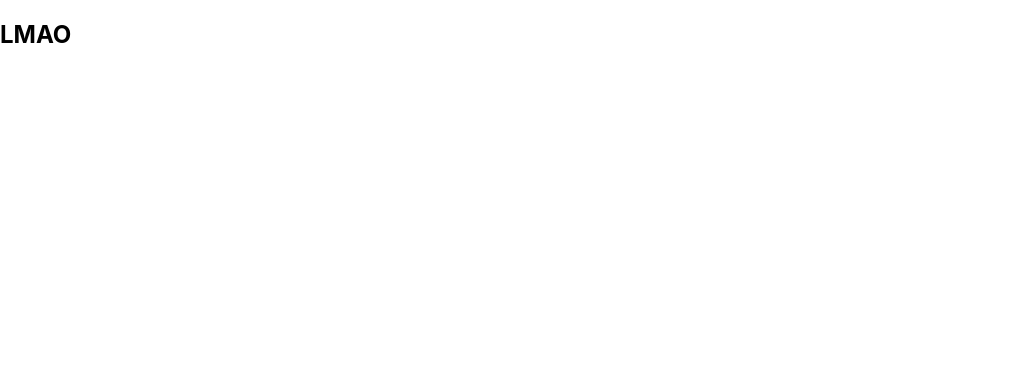
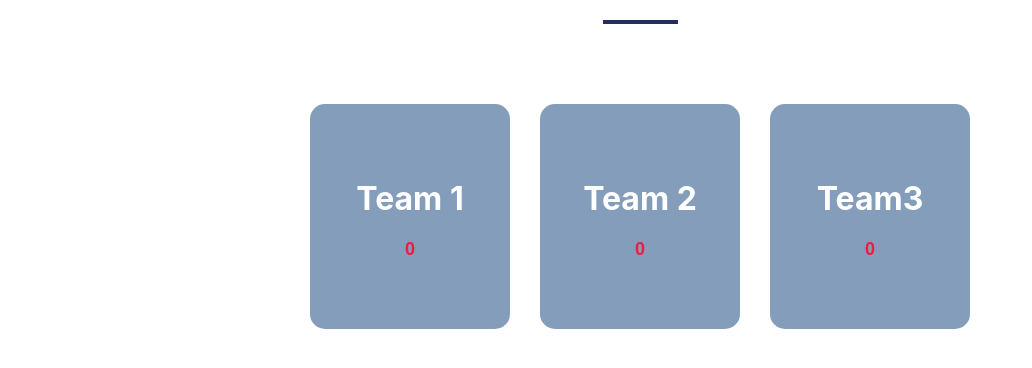
Before and after one commit to erik-vm/team-score-tracker, a React (Create React App) app: page / in a window 1280 px wide. Shown: the top 368 px of the page, without its empty margins (0-1032 px from the left). Built offline with nearby package versions, Linux system fonts and the light colour scheme.

Commit message:
Model1 + App

```diff
--- /dev/null
+++ b/src/App.css
@@ -0,0 +1,26 @@
+
+.divider {
+    width: 75px;
+    height: 4px;
+    background-color: #272c60;
+    position: relative;
+    margin: 20px auto 60px;
+}
+
+.members {
+    display: flex;
+    justify-content: center;
+    flex-wrap: wrap;
+}
+
+.member {
+    margin: 20px 15px;
+    border-radius: 10px;
+    padding: 0;
+    height: 400px;
+    overflow: hidden;
+}
+
+    .member:hover {
+        transform: scale(1.01);
+    }
--- a/src/App.js
+++ b/src/App.js
@@ -1,11 +1,12 @@
-
+import './App.css';
+import Model1 from './components/Model1';
 
 function App() {
-  return (
-    <div className="App">
-      <h2>LMAO</h2>
-    </div>
-  );
+    return (
+        <div className="App">
+            <Model1 />
+        </div>
+    );
 }
 
 export default App;
--- /dev/null
+++ b/src/components/Model1.css
@@ -0,0 +1,46 @@
+#model1 .description {
+    width: 200px;
+    height: 225px;
+    position: relative;
+    background-color: rgba(8,61,119,0.5);
+    transform: translateY(0);
+    border-radius: 15px;
+    transition: all 1s;
+    display: flex;
+    flex-direction: column;
+    justify-content: center;
+    align-items: center;
+}
+
+#model1 .member {
+    cursor: pointer;
+    transition: all 1s;
+}
+
+    #model1 .member:hover {
+        transform: scale(1.01);
+    }
+
+        #model1 .member:hover .description {
+            transform: translateY(-100%);
+        }
+
+#model1 .description h1 {
+    color: #fff;
+}
+
+
+#model1 .description h2 {
+    font-family: 'Poppins', sans-serif;
+    text-align: center;
+    color: #F21B3F;
+    font-weight: 600;
+    font-size: 18px;
+    margin-top: 0;
+}
+
+#model1 .description p {
+    color: #fff;
+    text-align: justify;
+    padding: 1px 15px;
+}
--- /dev/null
+++ b/src/components/Model1.js
@@ -0,0 +1,29 @@
+import './Model1.css'
+
+export default function Model1() {
+    return (
+        <div id='model1'>
+            <div className="divider"></div>
+            <div className="members">
+                <div className="member">
+                    <div className="description">
+                        <h1>Team 1</h1>
+                        <h2>0</h2>
+                    </div>
+                </div>
+                <div className="member">
+                    <div className="description">
+                        <h1>Team 2</h1>
+                        <h2>0</h2>
+                        </div>
+                </div>
+                <div className="member">
+                   <div className="description">
+                        <h1>Team3</h1>
+                        <h2>0</h2>
+                        </div>
+                </div>
+            </div>
+        </div>
+    );
+}
```
